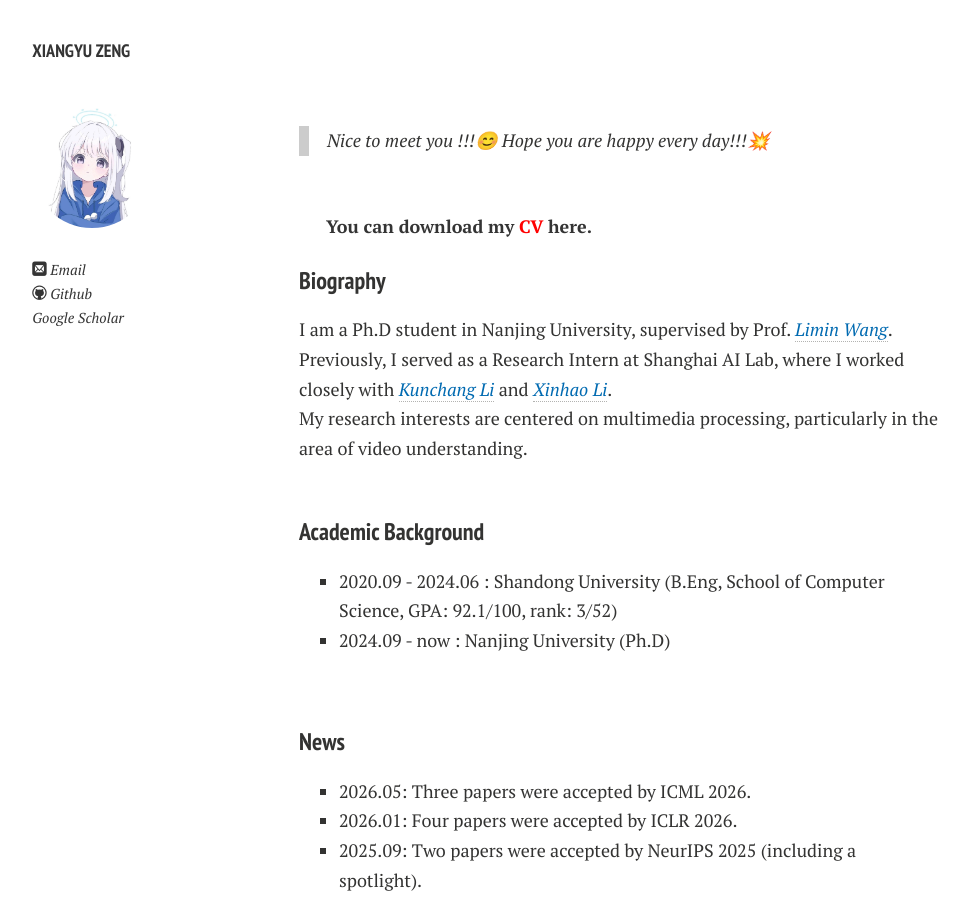
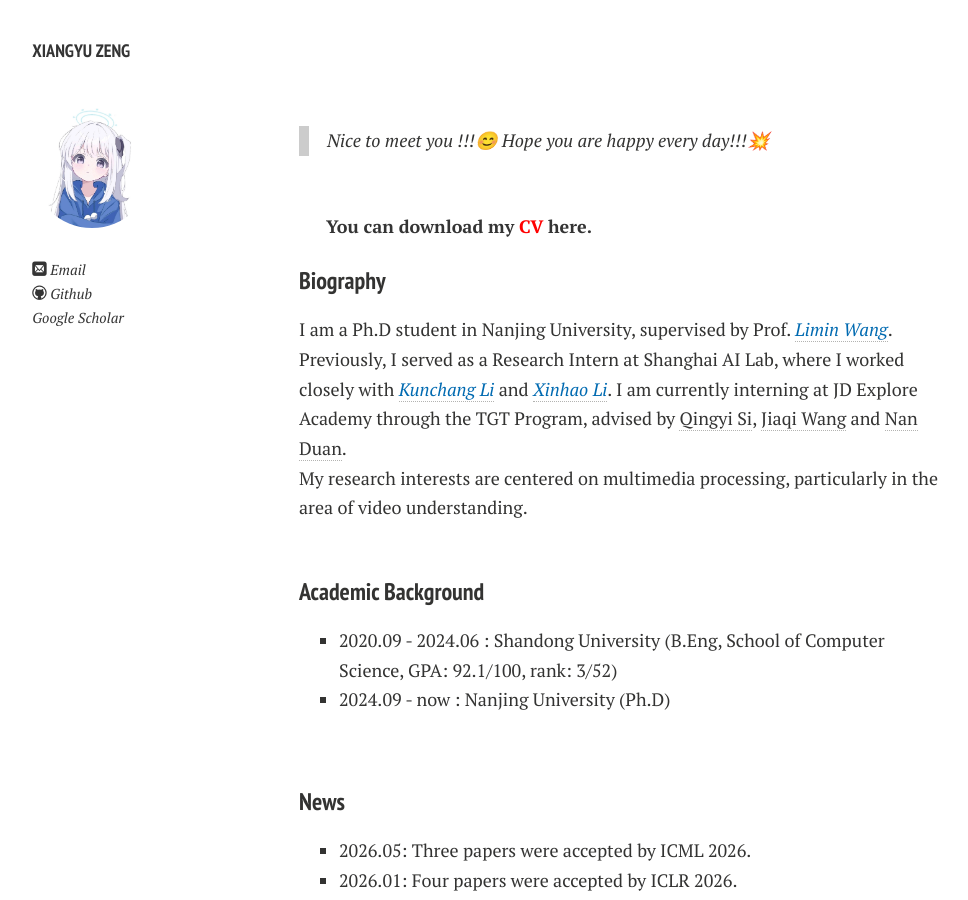
Before and after one commit to LanXingXuan/LanXingXuan.github.io, a Jekyll site: the page built from index.md, in a window 1280 px wide and 900 px high. Shown: the whole window, without its empty margins (21-989 px from the left). Built offline with Jekyll 4.4.1, drawn with Linux system fonts in a browser that asks for light colours; nearby versions of some CDN libraries; comment, search, counter and statistics services are not loaded; a style sheet for code colours, icons or effects is not loaded.

Commit message:
Update biography with current internship details
Added current internship information and updated biography.

```diff
--- a/index.md
+++ b/index.md
@@ -11,7 +11,7 @@ layout: page
 
 ### Biography
 
-I am a Ph.D student in Nanjing University, supervised by Prof. [*<font color="#006ab1">Limin Wang</font>*](https://wanglimin.github.io/). Previously, I served as a Research Intern at Shanghai AI Lab, where I worked closely with [*<font color="#006ab1">Kunchang Li</font>*](https://scholar.google.com/citations?user=D4tLSbsAAAAJ&hl=en&oi=ao) and [*<font color="#006ab1">Xinhao Li</font>*](https://scholar.google.com/citations?user=evR3uR0AAAAJ&hl=en&oi=ao).
+I am a Ph.D student in Nanjing University, supervised by Prof. [*<font color="#006ab1">Limin Wang</font>*](https://wanglimin.github.io/). Previously, I served as a Research Intern at Shanghai AI Lab, where I worked closely with [*<font color="#006ab1">Kunchang Li</font>*](https://scholar.google.com/citations?user=D4tLSbsAAAAJ&hl=en&oi=ao) and [*<font color="#006ab1">Xinhao Li</font>*](https://scholar.google.com/citations?user=evR3uR0AAAAJ&hl=en&oi=ao). I am currently interning at JD Explore Academy through the TGT Program, advised by [Qingyi Si](https://phoebussi.github.io/), [Jiaqi Wang](https://scholar.google.com/citations?user=GDvt570AAAAJ&hl=zh-CN) and [Nan Duan](https://scholar.google.com/citations?user=Qaa6OxIAAAAJ&hl=en).
 <br>
 My research interests are centered on multimedia processing, particularly in the area of video understanding.
 
```
